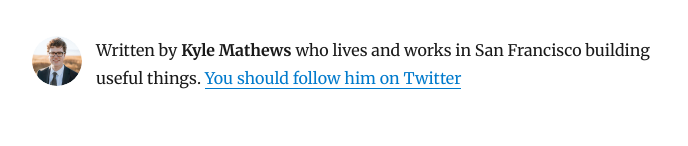
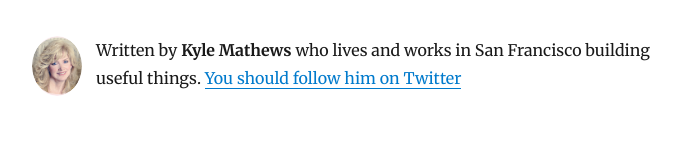
Before and after one commit to philhawker/hawkerfamily-gatsby, a Gatsby site: page / in a window 1280 px wide. Shown: the part 188-334 px from the top of the page, without its empty margins (293-981 px from the left). Built offline with nearby package versions, Linux system fonts and the light colour scheme; Gatsby itself is replaced by a stand-in of ours; some packages are replaced by stand-ins of ours.

Commit message:
initial commit

```diff
--- a/package.json
+++ b/package.json
@@ -1,5 +1,5 @@
 {
-  "name": "gatsby-starter-blog",
+  "name": "hawkerfamily-gatsby",
   "private": true,
   "description": "A starter for a blog powered by Gatsby and Markdown",
   "version": "0.1.0",
--- a/src/components/bio.js
+++ b/src/components/bio.js
@@ -14,9 +14,9 @@ import { rhythm } from "../utils/typography"
 const Bio = () => {
   const data = useStaticQuery(graphql`
     query BioQuery {
-      avatar: file(absolutePath: { regex: "/profile-pic.jpg/" }) {
+      avatar: file(absolutePath: { regex: "/julie.png/" }) {
         childImageSharp {
-          fixed(width: 50, height: 50) {
+          fixed(width: 60, height: 60) {
             ...GatsbyImageSharpFixed
           }
         }
```
Also changed, not shown: content/assets/julie.png (added), content/assets/profile-pic.jpg (deleted), 1 other file.
